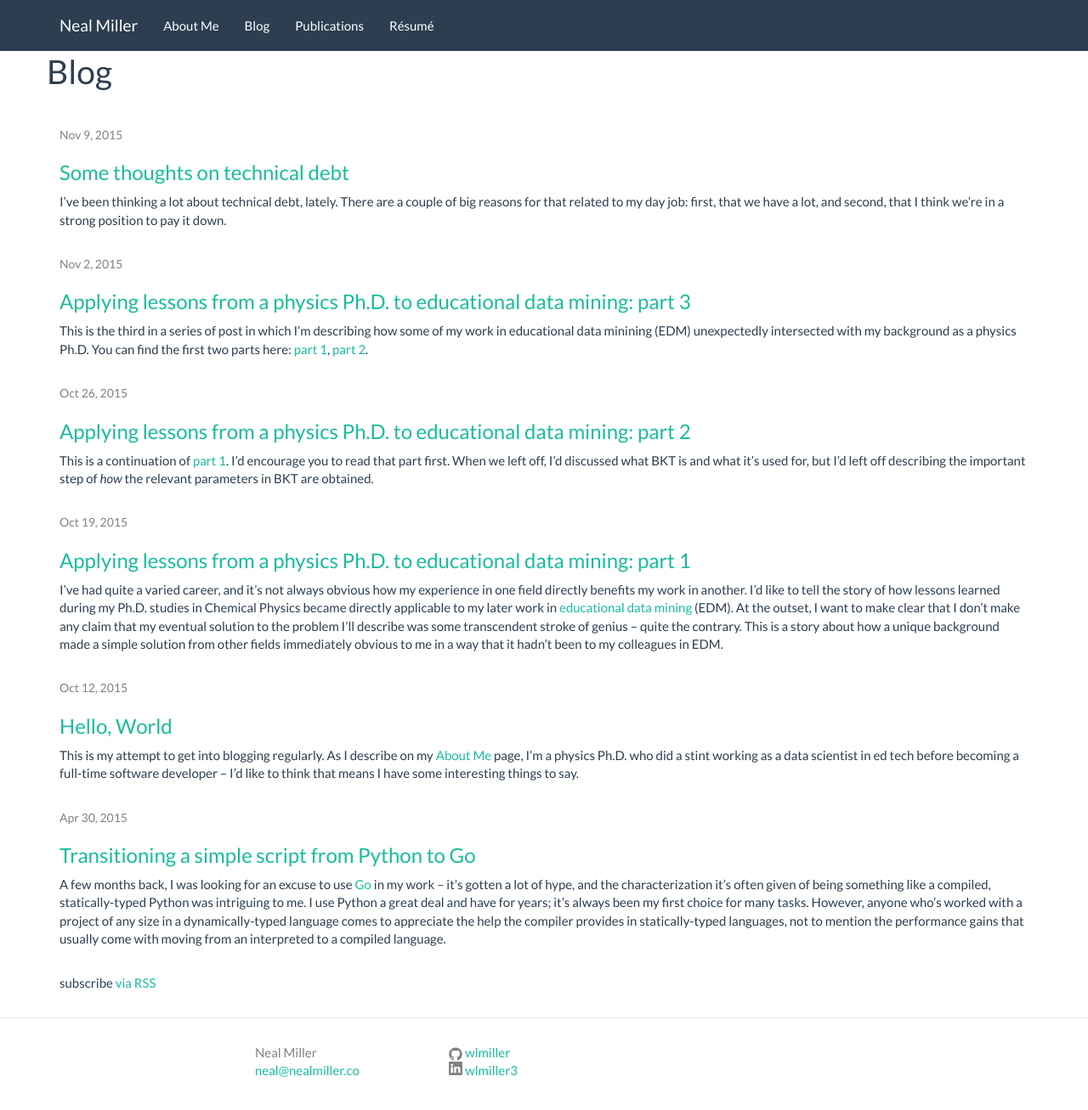
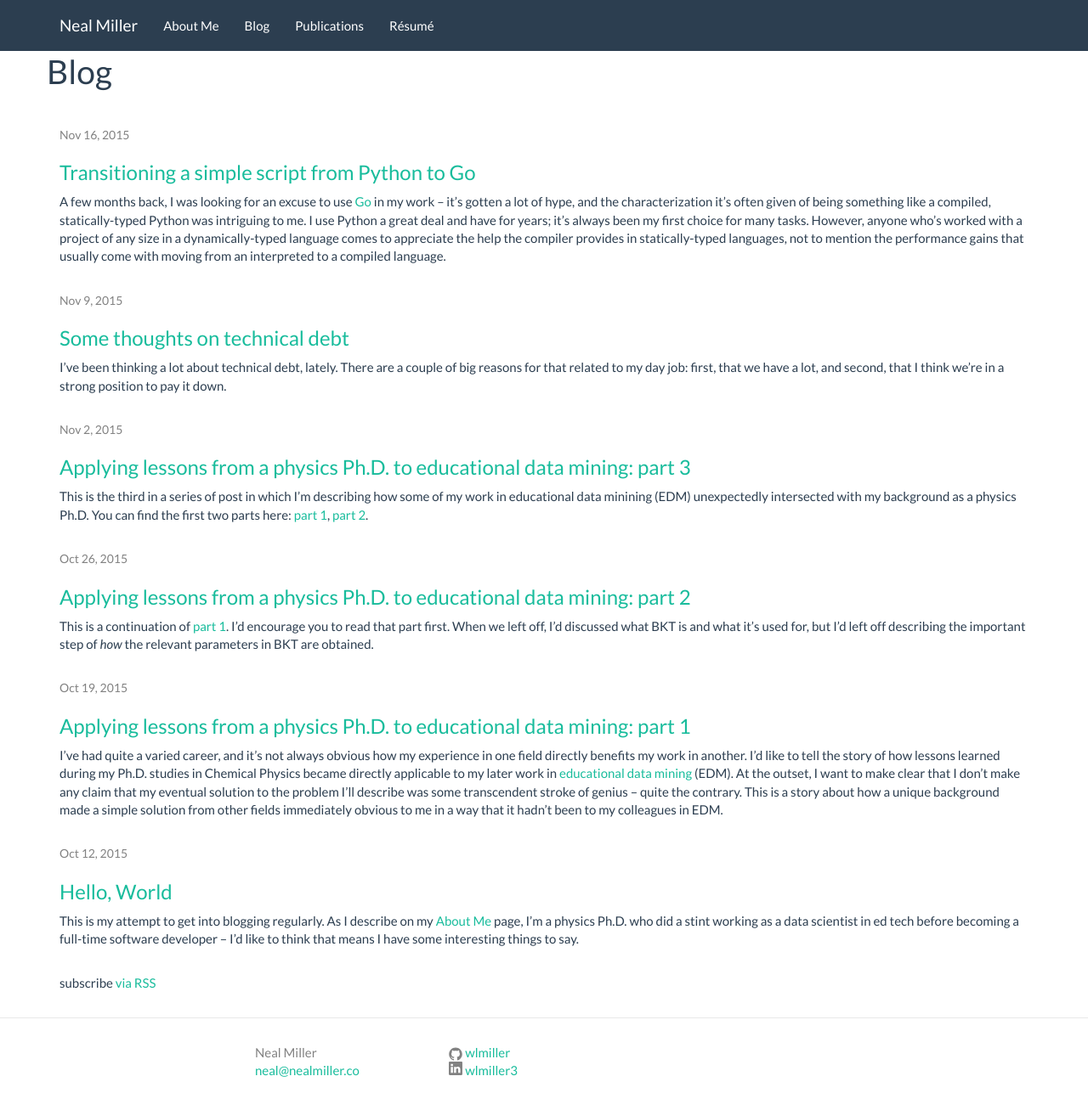
Before and after one commit to wlmiller/wlmiller.github.io, a Jekyll site: the page built from index.md, in a window 1280 px wide and 1327 px high. Shown: the top 1307 px of the window at 85% size. Built offline with Jekyll 4.4.1, drawn with Linux system fonts in a browser that asks for light colours.

Commit message:
blog post date correction

```diff
--- a/_posts/2015-11-16-python-to-go.md
+++ b/_posts/2015-11-16-python-to-go.md
@@ -1,7 +1,7 @@
 ---
 layout: post
 title:  "Transitioning a simple script from Python to Go"
-date:   2015-04-30 15:49:00
+date:   2015-11-16 17:00:00
 categories: go python
 author: Neal Miller
 ---
```
